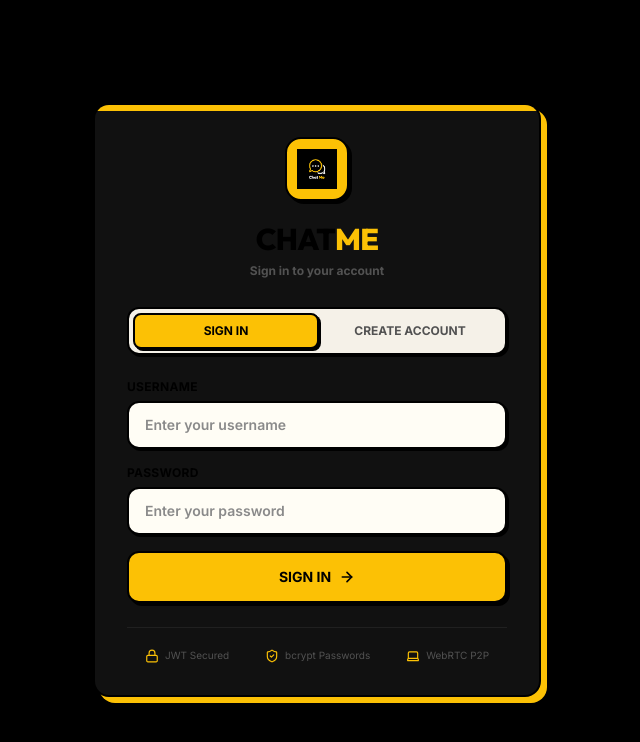
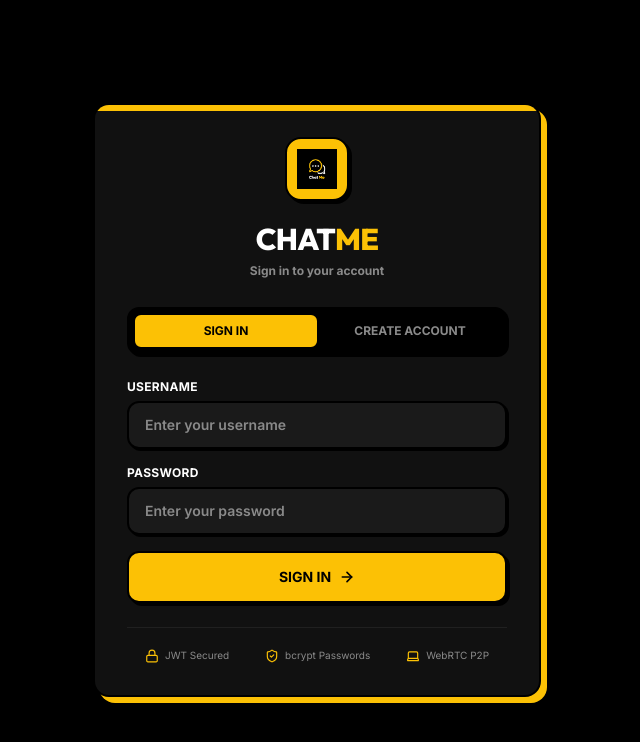
Before and after one commit to Manav7999/Chatme, a React (Vite) app: page / in a window 1280 px wide. Shown: the top 742 px of the page, without its empty margins (323-963 px from the left). Built offline with nearby package versions, Linux system fonts and the light colour scheme.

Commit message:
feat(theme): simplify app to default two themes only: White Mode and Black Mode

```diff
--- a/public/sw.js
+++ b/public/sw.js
@@ -1,5 +1,5 @@
 // ChatMe Service Worker — handles background push notifications
-const CACHE_NAME = 'chatme-v13';
+const CACHE_NAME = 'chatme-v14';
 const STATIC_ASSETS = ['/', '/index.html'];
 
 // Install: cache static assets
--- a/src/components/ChannelWindow.jsx
+++ b/src/components/ChannelWindow.jsx
@@ -237,7 +237,7 @@ export default function ChannelWindow({ channel, currentUser, onSendMessage, onS
   const effectiveAccent = settings?.accentColor || bubbleStyle.outgoingBg || '#FCC105';
   const resolvedShapeId = (bubbleStyle.shape && bubbleStyle.shape !== 'modern') ? bubbleStyle.shape : 'brutalist';
   const currentShape = BUBBLE_SHAPES.find(s => s.id === resolvedShapeId) || BUBBLE_SHAPES[0];
-  const isLight = theme === 'light' || theme === 'neo-brutalist';
+  const isLight = theme === 'light';
 
   const hasCustomWallpaper = Boolean(
     (chatBackground.type === 'image' && chatBackground.imageUrl) ||
@@ -247,7 +247,7 @@ export default function ChannelWindow({ channel, currentUser, onSendMessage, onS
 
   const outgoingBg = bubbleStyle.outgoingBg || effectiveAccent;
   const outgoingText = bubbleStyle.outgoingText || getReadableTextColor(outgoingBg);
-  const incomingBg = bubbleStyle.incomingBg || (theme === 'neo-cyber' ? '#16171F' : '#FFFFFF');
+  const incomingBg = bubbleStyle.incomingBg || (theme === 'dark' ? '#1A1A1A' : '#FFFFFF');
   const incomingText = bubbleStyle.incomingText || getReadableTextColor(incomingBg);
 
   // Background calculation
--- a/src/components/ChatWindow.jsx
+++ b/src/components/ChatWindow.jsx
@@ -376,7 +376,7 @@ export default function ChatWindow({ chat, onSendMessage, onSendMedia, onClearCh
   const effectiveAccent = settings?.accentColor || bubbleStyle.outgoingBg || '#FCC105';
   const resolvedShapeId = (bubbleStyle.shape && bubbleStyle.shape !== 'modern') ? bubbleStyle.shape : 'brutalist';
   const currentShape = BUBBLE_SHAPES.find(s => s.id === resolvedShapeId) || BUBBLE_SHAPES[0];
-  const isLight = theme === 'light' || theme === 'neo-brutalist';
+  const isLight = theme === 'light';
 
   const hasCustomWallpaper = Boolean(
     (chatBackground.type === 'image' && chatBackground.imageUrl) ||
@@ -386,7 +386,7 @@ export default function ChatWindow({ chat, onSendMessage, onSendMedia, onClearCh
 
   const outgoingBg = bubbleStyle.outgoingBg || effectiveAccent;
   const outgoingText = bubbleStyle.outgoingText || getReadableTextColor(outgoingBg);
-  const incomingBg = bubbleStyle.incomingBg || (theme === 'neo-cyber' ? '#16171F' : '#FFFFFF');
+  const incomingBg = bubbleStyle.incomingBg || (theme === 'dark' ? '#1A1A1A' : '#FFFFFF');
   const incomingText = bubbleStyle.incomingText || getReadableTextColor(incomingBg);
 
   // Background calculation
--- a/src/components/Sidebar.jsx
+++ b/src/components/Sidebar.jsx
@@ -61,12 +61,12 @@ export default function Sidebar({ activeTab, setActiveTab, onOpenSettings, curre
       {/* Profile & Settings Trigger */}
       <div className="flex flex-col items-center gap-3 w-full px-2.5">
 
-        {/* Quick Theme Toggle Button */}
+        {/* Quick Theme Toggle Button (Two Default Themes: White Mode & Black Mode) */}
         {onToggleTheme && (
           <button
             onClick={onToggleTheme}
             className="tactile-btn flex flex-col items-center justify-center py-2 w-full rounded-xl text-black bg-white cursor-pointer"
-            title={theme === 'light' ? "Switch to Dark Mode" : "Switch to Light Mode"}
+            title={theme === 'light' ? "Switch to Black Mode" : "Switch to White Mode"}
           >
             {theme === 'light' ? (
               <Sun className="w-4.5 h-4.5 text-black" />
@@ -74,7 +74,7 @@ export default function Sidebar({ activeTab, setActiveTab, onOpenSettings, curre
               <Moon className="w-4.5 h-4.5 text-black" />
             )}
             <span className="text-[8px] mt-0.5 font-black uppercase">
-              {theme === 'light' ? 'Light' : 'Dark'}
+              {theme === 'light' ? 'White' : 'Black'}
             </span>
           </button>
         )}
--- a/src/themeUtils.js
+++ b/src/themeUtils.js
@@ -1,8 +1,8 @@
 // Theme & Customization Configuration and Helpers for ChatMe
 
 export const DEFAULT_THEME_SETTINGS = {
-  theme: 'neo-brutalist', // 'neo-brutalist' | 'neo-cyber' | 'dark' | 'light' | 'navy' | 'emerald' | ...
-  appThemeColor: '#F5F1E8', // Base custom color when theme === 'custom'
+  theme: 'dark', // 'dark' (Black Mode) | 'light' (White Mode)
+  appThemeColor: '#000000',
   textColorMode: 'match', // 'match' (auto-match with app theme) | 'custom'
   textColor: 'auto', // 'auto' | '#FFFFFF' | custom hex
   simulationSpeed: 'fast',
@@ -11,7 +11,7 @@ export const DEFAULT_THEME_SETTINGS = {
   accentColor: '#FCC105', // Adaptive accent color: drives buttons, icons, and highlights
   chatBackground: {
     type: 'default', // 'default' | 'color' | 'image' | 'gradient'
-    color: '#F5F1E8',
+    color: '#000000',
     gradient: 'linear-gradient(135deg, #09090b 0%, #1e1b4b 50%, #09090b 100%)',
     imageUrl: '',
     imageOpacity: 0.85,
@@ -19,7 +19,7 @@ export const DEFAULT_THEME_SETTINGS = {
     pattern: false
   },
   bubbleStyle: {
-    shape: 'brutalist', // 'brutalist' | 'modern' | 'pill' | 'sharp' | 'tail' | 'cyber'
+    shape: 'brutalist', // Locked to Neo-Brutalist Tactile shape
     outgoingBg: '#FCC105',
     outgoingText: '#000000',
     incomingBg: '#FFFFFF', // Clean tactile white
@@ -27,125 +27,29 @@ export const DEFAULT_THEME_SETTINGS = {
   }
 };
 
-// Main App Theme Presets (Excluding Splash Screen)
+// Main App Theme Presets: Two Default Themes (White Mode & Black Mode)
 export const APP_THEME_PRESETS = [
   {
-    id: 'neo-brutalist',
-    name: 'Neo-Brutalist Tactile',
-    description: 'Raw tactile paper canvas with bold black borders and 3D offset mechanical shadows',
-    bg: '#F5F1E8',
+    id: 'light',
+    name: 'White Mode',
+    description: 'Crisp bright canvas with tactile borders and clean contrast',
+    bg: '#F8FAFC',
     surface: '#FFFFFF',
-    surfaceSecondary: '#FFFDF5',
+    surfaceSecondary: '#F1F5F9',
     border: '#000000',
     accent: '#FCC105',
     defaultTextColor: '#000000',
     isDark: false
   },
   {
-    id: 'neo-cyber',
-    name: 'Neo-Cyber Dark',
-    description: 'Stark dark canvas with tactile yellow borders and hard offset drop shadows',
-    bg: '#0C0D11',
-    surface: '#16171F',
-    surfaceSecondary: '#1F212C',
-    border: '#FCC105',
-    accent: '#FCC105',
-    defaultTextColor: '#FFFFFF',
-    isDark: true
-  },
-  {
     id: 'dark',
-    name: 'Default Black',
+    name: 'Black Mode',
     description: 'Signature pitch black with ChatMe Gold accent',
     bg: '#000000',
     surface: '#0A0A0A',
     surfaceSecondary: '#141414',
     border: '#262626',
     accent: '#FCC105',
-    defaultTextColor: '#FFFFFF',
-    isDark: true
-  },
-  {
-    id: 'light',
-    name: 'Clean White',
-    description: 'Crisp, high-contrast bright theme',
-    bg: '#F8FAFC',
-    surface: '#FFFFFF',
-    surfaceSecondary: '#F1F5F9',
-    border: '#E2E8F0',
-    accent: '#2563EB',
-    defaultTextColor: '#0F172A',
-    isDark: false
-  },
-  {
-    id: 'navy',
-    name: 'Midnight Navy',
-    description: 'Deep oceanic blue with cyan highlights',
-    bg: '#080E1E',
-    surface: '#0F1A36',
-    surfaceSecondary: '#17274E',
-    border: '#22386A',
-    accent: '#38BDF8',
-    defaultTextColor: '#FFFFFF',
-    isDark: true
-  },
-  {
-    id: 'emerald',
-    name: 'Cyber Emerald',
-    description: 'Deep matrix green with mint glow',
-    bg: '#021C15',
-    surface: '#053327',
-    surfaceSecondary: '#0B4D3C',
-    border: '#106B54',
-    accent: '#34D399',
-    defaultTextColor: '#FFFFFF',
-    isDark: true
-  },
-  {
-    id: 'violet',
-    name: 'Royal Amethyst',
-    description: 'Rich galaxy purple with lavender highlights',
-    bg: '#110822',
-    surface: '#1E0F38',
-    surfaceSecondary: '#2C1752',
-    border: '#432378',
-    accent: '#C084FC',
-    defaultTextColor: '#FFFFFF',
-    isDark: true
-  },
-  {
-    id: 'crimson',
-    name: 'Crimson Velvet',
-    description: 'Deep velvet wine with rose highlights',
-    bg: '#1A0409',
-    surface: '#2E0A12',
-    surfaceSecondary: '#47121E',
-    border: '#661C2C',
-    accent: '#FB7185',
-    defaultTextColor: '#FFFFFF',
-    isDark: true
-  },
-  {
-    id: 'slate',
-    name: 'Nordic Titanium',
-    description: 'Modern executive dark slate with sapphire glow',
-    bg: '#0A0E17',
-    surface: '#131B2B',
-    surfaceSecondary: '#1C283E',
-    border: '#2E3F5E',
-    accent: '#60A5FA',
-    defaultTextColor: '#FFFFFF',
-    isDark: true
-  },
-  {
-    id: 'amber',
-    name: 'Charcoal Gold',
-    description: 'Warm dark charcoal with radiant amber accents',
-    bg: '#12110F',
-    surface: '#1F1C18',
-    surfaceSecondary: '#2F2B24',
-    border: '#474136',
-    accent: '#F59E0B',
     defaultTextColor: '#FFFFFF',
     isDark: true
   }
```
Also changed, not shown: src/App.jsx (+12 -2 lines), src/components/ProfileSettings.jsx (+49 -108 lines).
